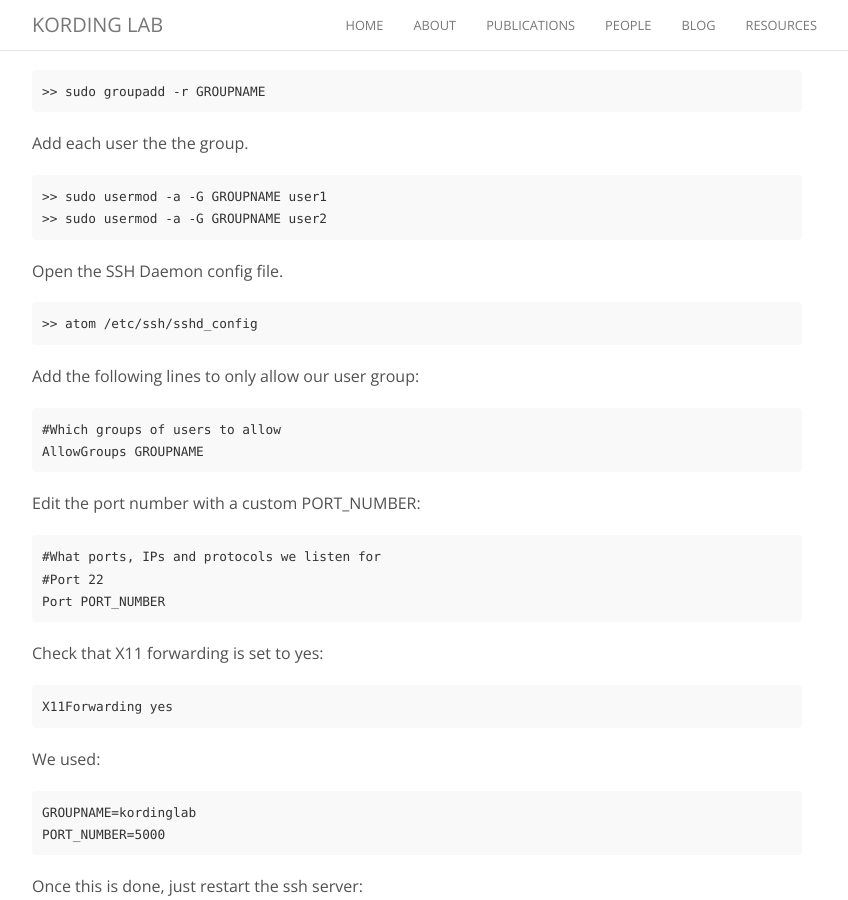
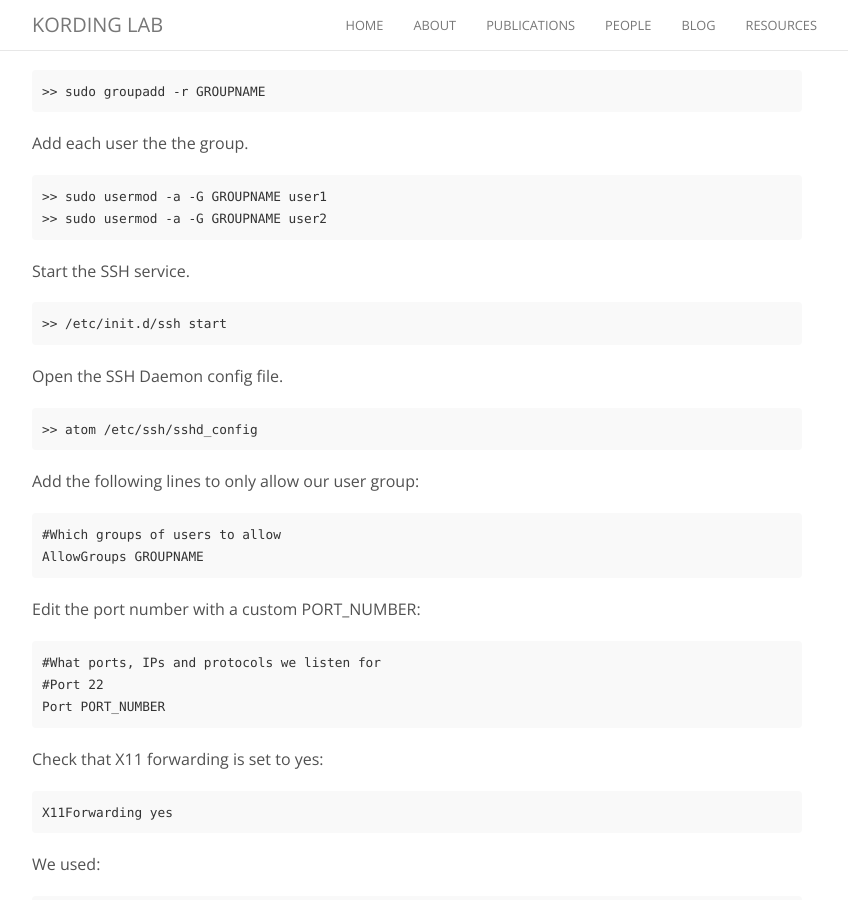
Before and after one commit to KordingLab/KordingLab.github.io, a Jekyll site: the page built from _posts/2016-08-12-quadcorn.md, in a window 1280 px wide and 900 px high, scrolled down 430 px. Shown: the whole window, without its empty margins (223-1071 px from the left). Built offline with Jekyll 4.4.1, drawn with Linux system fonts in a browser that asks for light colours; nearby versions of some CDN libraries; comment, search, counter and statistics services are not loaded.

Commit message:
Update 2016-08-12-quadcorn.md

````diff
--- a/_posts/2016-08-12-quadcorn.md
+++ b/_posts/2016-08-12-quadcorn.md
@@ -27,6 +27,12 @@ Add each user the the group.
 ```
 >> sudo usermod -a -G GROUPNAME user1
 >> sudo usermod -a -G GROUPNAME user2
+```
+
+Start the SSH service.
+
+```
+>> /etc/init.d/ssh start
 ```
 
 Open the SSH Daemon config file.
````
